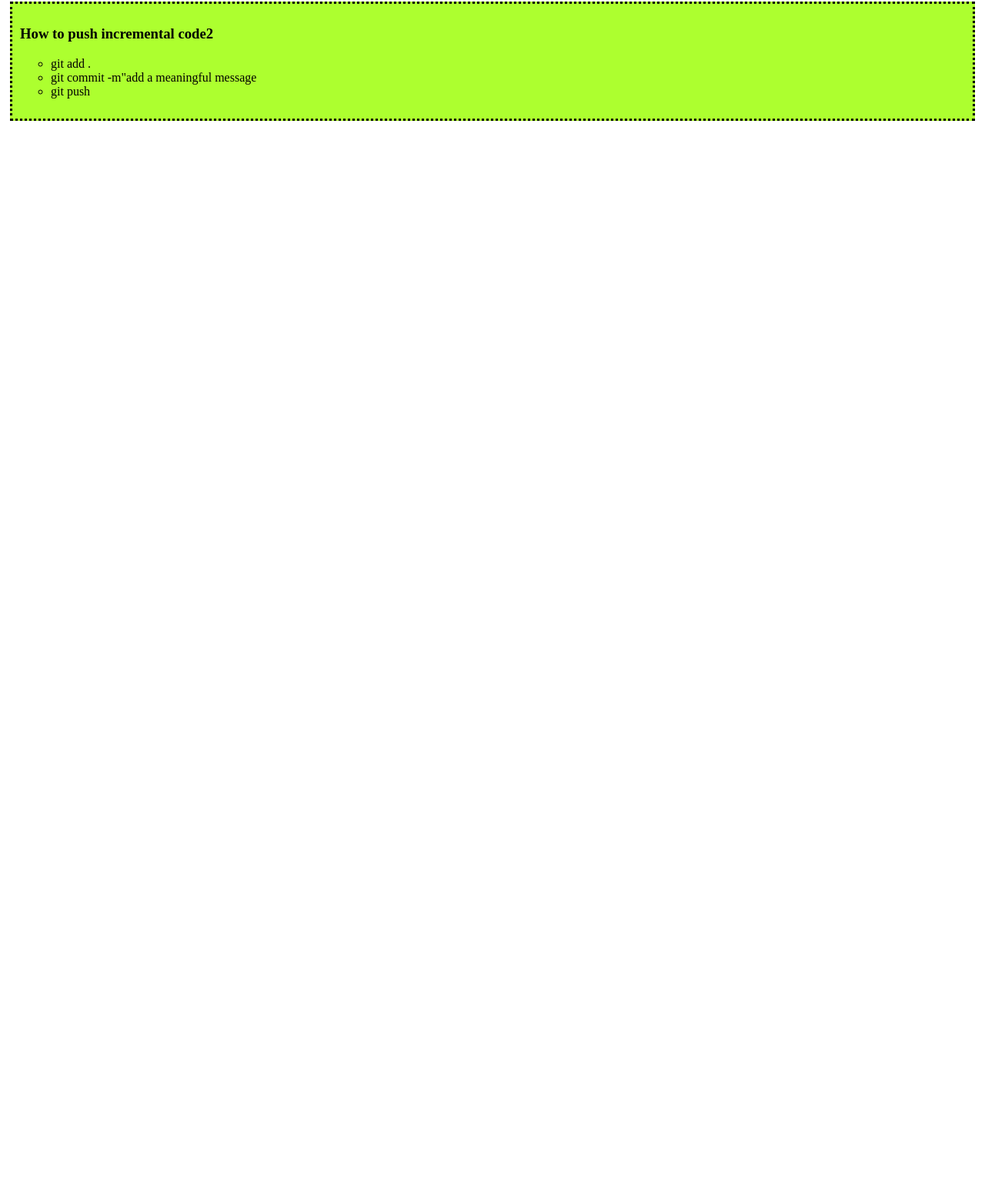
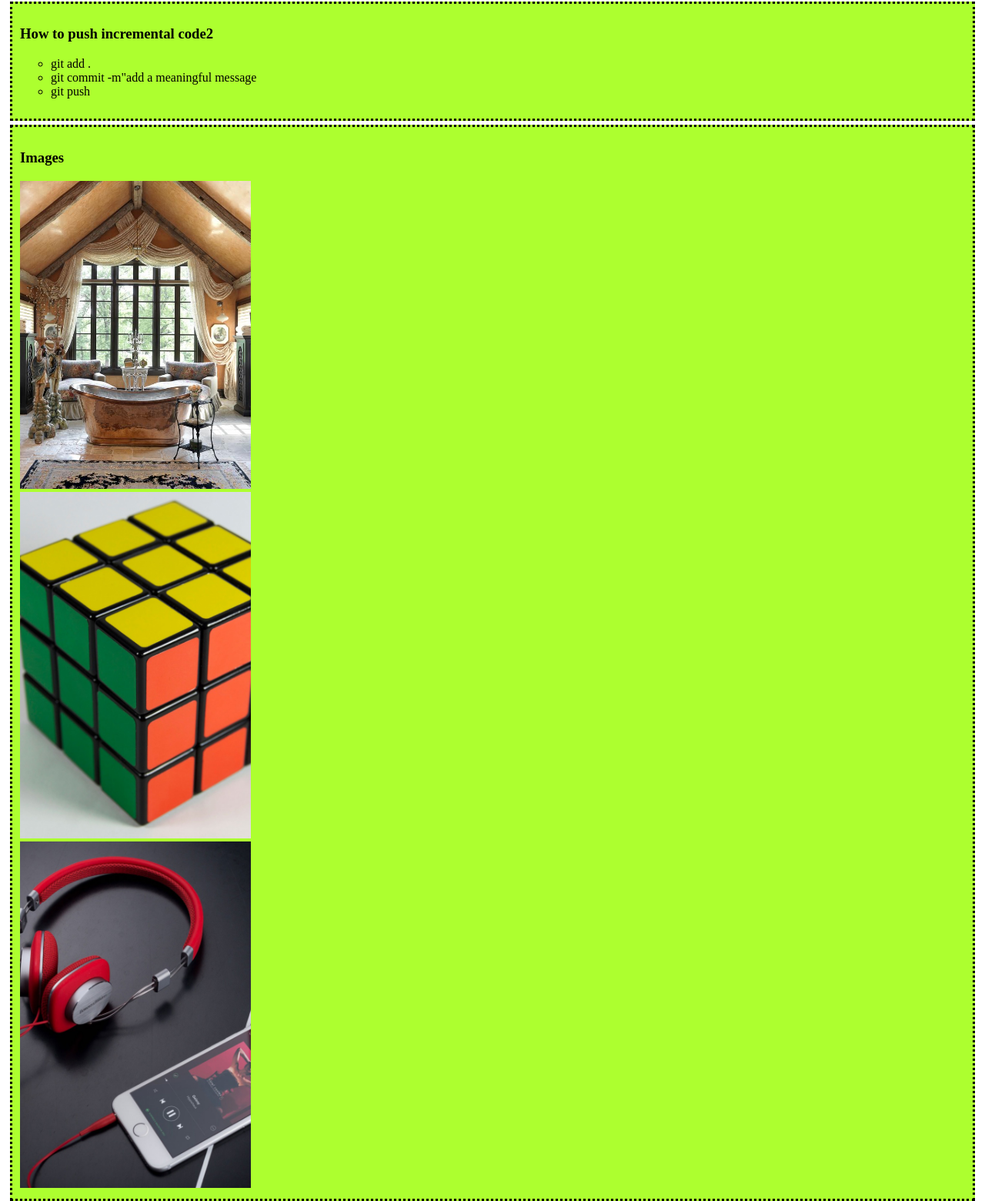
Before and after one commit to hossainshofiq/my-simple-website, a plain HTML site: page index.html in a window 1280 px wide. Shown: the part 594-2154 px from the top of the page at 77% size. Before the commit the page ends 800 px from the top, so only its background shows below. Drawn offline with Linux system fonts and the light colour scheme.

Commit message:
added new photos

```diff
--- a/index.html
+++ b/index.html
@@ -38,7 +38,14 @@
         </ul>
     </div>
 
-
+    <div>
+        <h3>Images</h3>
+        <img src="images/1 (1).jpg" width="300" alt="">
+        <br>
+        <img src="images/1 (3).jpg" width="300" alt="">
+        <br>
+        <img src="images/1 (5).jpg" width="300" alt="">
+    </div>
 
 </body>
 </html>
```
Also changed, not shown: images/1 (1).jpg (added), images/1 (2).jpg (added), images/1 (3).jpg (added), images/1 (4).jpg (added), images/1 (5).jpg (added).
